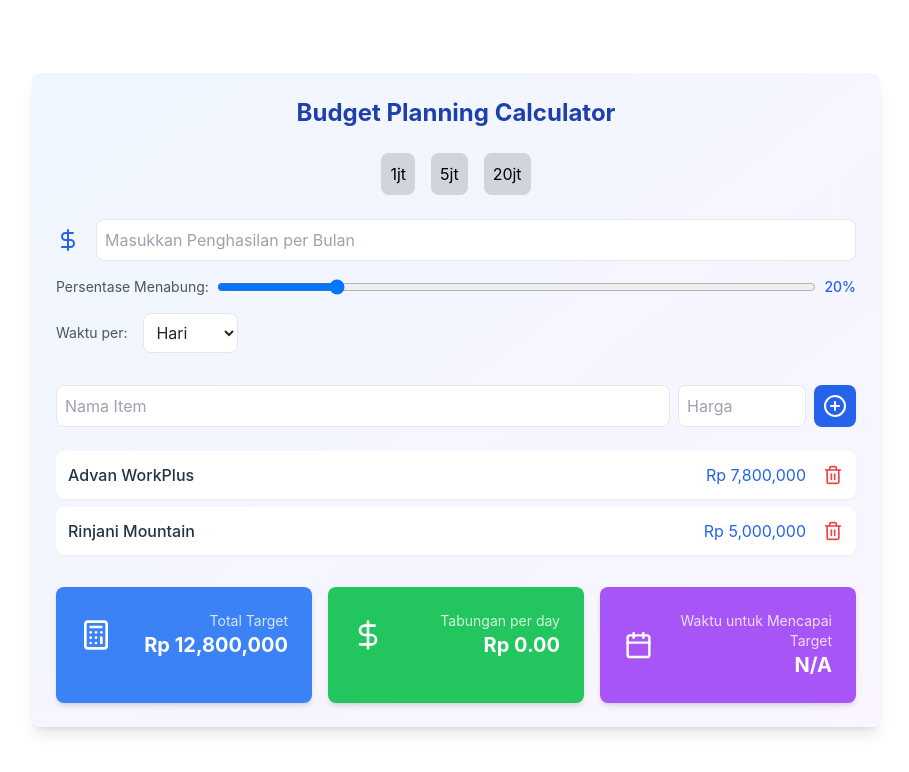
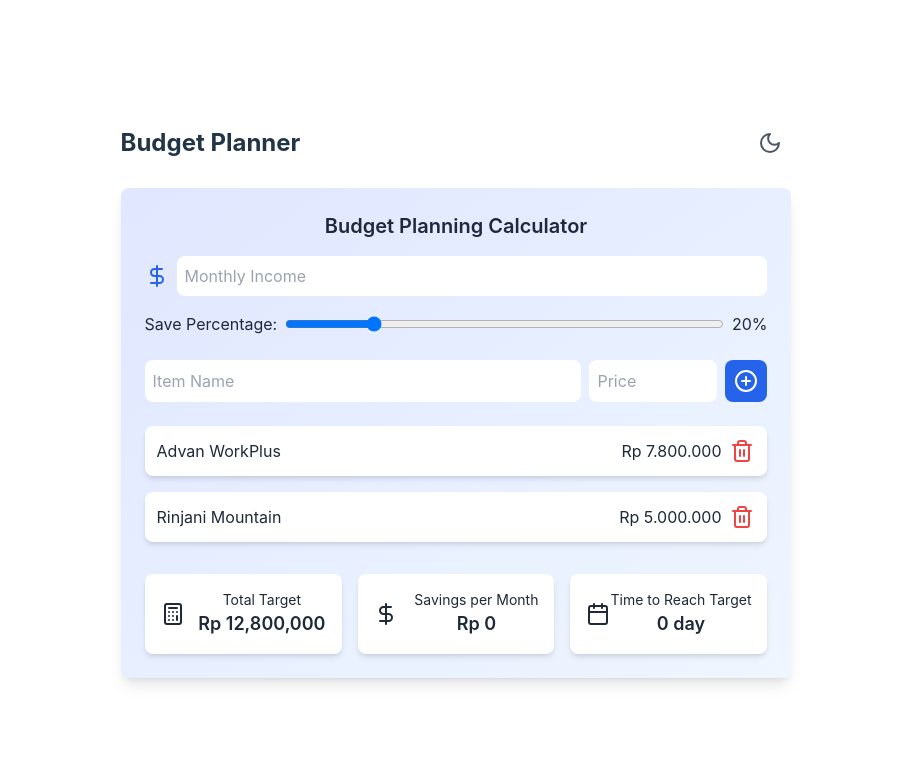
Before and after one commit to punikun93/budget-planning, a React (Vite) app: page / in a window 1280 px wide. Shown: the top 772 px of the page, without its empty margins (184-1093 px from the left). Built offline with nearby package versions, Linux system fonts and the light colour scheme.

Commit message:
new struktur code with component summary and framer

```diff
--- a/src/App.jsx
+++ b/src/App.jsx
@@ -5,12 +5,22 @@ import {
   Calculator,
   DollarSign,
   Calendar,
+  Wallet,
+  Sun,
+  Moon,
 } from "lucide-react";
+import { motion } from "framer-motion";
 import "./App.css";
-import "./index.css"; // Ensure CSS is imported here
+import "./index.css";
 
 const App = () => {
-  // Load initial state from localStorage or set default values
+  const [darkMode, setDarkMode] = useState(false);
+  const toggleDarkMode = () => setDarkMode(!darkMode);
+
+  useEffect(() => {
+    document.body.classList.toggle("dark", darkMode);
+  }, [darkMode]);
+
   const storedItems = JSON.parse(localStorage.getItem("items")) || [
     { id: 1, name: "Advan WorkPlus", price: 7800000 },
     { id: 2, name: "Rinjani Mountain", price: 5000000 },
@@ -18,6 +28,7 @@ const App = () => {
   const storedIncome = localStorage.getItem("income") || "";
   const storedSavingPercentage = localStorage.getItem("savingPercentage") || 20;
   const storedTimeUnit = localStorage.getItem("timeUnit") || "day";
+  const storedWallet = localStorage.getItem("wallet") || 1000000;
 
   const [items, setItems] = useState(storedItems);
   const [newItem, setNewItem] = useState({ name: "", price: "" });
@@ -26,14 +37,15 @@ const App = () => {
     storedSavingPercentage
   );
   const [timeUnit, setTimeUnit] = useState(storedTimeUnit);
+  const [wallet, setWallet] = useState(storedWallet);
 
-  // Save data to localStorage whenever state changes
   useEffect(() => {
     localStorage.setItem("items", JSON.stringify(items));
     localStorage.setItem("income", income);
     localStorage.setItem("savingPercentage", savingPercentage);
     localStorage.setItem("timeUnit", timeUnit);
-  }, [items, income, savingPercentage, timeUnit]);
+    localStorage.setItem("wallet", wallet);
+  }, [items, income, savingPercentage, timeUnit, wallet]);
 
   const addItem = () => {
     if (newItem.name && newItem.price) {
@@ -47,82 +59,57 @@ const App = () => {
   };
 
   const totalTarget = items.reduce((sum, item) => sum + Number(item.price), 0);
-
-  // Adjust daily saving based on selected time unit (Day, Week, Month, Year)
-  let savingsPerUnit;
-  if (timeUnit === "day") {
-    savingsPerUnit = income
-      ? (Number(income) * (savingPercentage / 100)) / 30
-      : 0;
-  } else if (timeUnit === "week") {
-    savingsPerUnit = income
-      ? (Number(income) * (savingPercentage / 100)) / 4
-      : 0; // 4 weeks in a month
-  } else if (timeUnit === "month") {
-    savingsPerUnit = income ? Number(income) * (savingPercentage / 100) : 0;
-  } else if (timeUnit === "year") {
-    savingsPerUnit = income
-      ? Number(income) * (savingPercentage / 100) * 12
-      : 0;
-  }
-
-  // Calculate how much time it takes to reach the total target based on the selected unit
-  let timeToTarget = 0;
-  if (savingsPerUnit > 0) {
-    if (timeUnit === "day") {
-      timeToTarget = Math.ceil(totalTarget / savingsPerUnit);
-    } else if (timeUnit === "week") {
-      timeToTarget = Math.ceil(totalTarget / savingsPerUnit);
-    } else if (timeUnit === "month") {
-      timeToTarget = Math.ceil(totalTarget / savingsPerUnit);
-    } else if (timeUnit === "year") {
-      timeToTarget = Math.ceil(totalTarget / savingsPerUnit);
-    }
-  }
+  const monthlySaving = income ? Number(income) * (savingPercentage / 100) : 0;
+  const savingsPerUnit =
+    timeUnit === "day"
+      ? monthlySaving / 30
+      : timeUnit === "week"
+      ? monthlySaving / 4
+      : timeUnit === "month"
+      ? monthlySaving
+      : monthlySaving * 12;
+  const timeToTarget =
+    savingsPerUnit > 0 ? Math.ceil(totalTarget / savingsPerUnit) : 0;
 
   return (
-    <div className="max-w-4xl mx-auto p-6 space-y-6">
-      <div className="bg-gradient-to-br from-blue-50 to-purple-50 p-6 rounded-lg shadow-lg">
-        <h2 className="text-2xl font-bold text-center text-blue-800 mb-6">
+    <div
+      className={`app-container ${
+        darkMode ? "dark" : "light"
+      } max-w-4xl mx-auto p-6`}
+    >
+      <header className="flex justify-between items-center">
+        <h1 className="text-2xl font-bold">Budget Planner</h1>
+        <button onClick={toggleDarkMode} className="p-2 bg-transparent">
+          {darkMode ? (
+            <Sun className="text-yellow-400" />
+          ) : (
+            <Moon className="text-gray-600" />
+          )}
+        </button>
+      </header>
+
+      <div className="flex flex-col md:flex-row mt-6 gap-4">
+        {/* Main Section */}
+        <div className="main-section p-6 rounded-lg shadow-lg bg-gradient-to-br from-indigo-100 to-blue-50 dark:from-gray-700 dark:to-gray-800 text-gray-800 dark:text-gray-200">
+          <h2 className="text-xl font-semibold text-center mb-4">
             Budget Planning Calculator
           </h2>
 
-        {/* Example Income Buttons */}
-        <div className="flex gap-4 mb-6 justify-center">
-          <button
-            onClick={() => setIncome(1000000)}
-            className="p-2 bg-gray-300 rounded-lg hover:bg-gray-400 text-black transition-colors"
-          >
-            1jt
-          </button>
-          <button
-            onClick={() => setIncome(5000000)}
-            className="p-2 bg-gray-300 rounded-lg hover:bg-gray-400 text-black transition-colors"
-          >
-            5jt
-          </button>
-          <button
-            onClick={() => setIncome(20000000)}
-            className="p-2 bg-gray-300 rounded-lg hover:bg-gray-400 text-black transition-colors"
-          >
-            20jt
-          </button>
-        </div>
-
-        {/* Income Input Section */}
-        <div className="mb-8 space-y-4">
-          <div className="flex items-center gap-4">
+          {/* Income & Savings Controls */}
+          <div className="income-controls mb-6">
+            <div className="flex items-center gap-2 mb-4">
               <DollarSign className="text-blue-600" />
               <input
                 type="number"
-              placeholder="Masukkan Penghasilan per Bulan"
+                placeholder="Monthly Income"
                 value={income}
                 onChange={(e) => setIncome(e.target.value)}
-              className="flex-1 p-2 bg-white dark:text-black border rounded-lg focus:ring-2 focus:ring-blue-400 outline-none"
+                className="flex-1 p-2 rounded-lg focus:ring-2 dark:bg-gray-800 dark:text-gray-200 focus:ring-blue-400 outline-none"
               />
             </div>
+
             <div className="flex items-center gap-2">
-            <span className="text-sm text-gray-600">Persentase Menabung:</span>
+              <span>Save Percentage:</span>
               <input
                 type="range"
                 min="1"
@@ -131,122 +118,78 @@ const App = () => {
                 onChange={(e) => setSavingPercentage(e.target.value)}
                 className="flex-1"
               />
-            <span className="text-sm font-medium text-blue-600">
-              {savingPercentage}%
-            </span>
-          </div>
-
-          {/* Time Unit Select */}
-          <div className="flex items-center gap-4 mt-4">
-            <span className="text-sm text-gray-600">Waktu per:</span>
-            <select
-              value={timeUnit}
-              onChange={(e) => setTimeUnit(e.target.value)}
-              className="p-2 bg-white text-zinc-800 border rounded-lg"
-            >
-              <option value="day">Hari</option>
-              <option value="week">Minggu</option>
-              <option value="month">Bulan</option>
-              <option value="year">Tahun</option>
-            </select>
+              <span>{savingPercentage}%</span>
             </div>
           </div>
 
-        {/* Add New Item Section */}
-        <div className="flex gap-2 mb-6">
+          {/* Add Item */}
+          <div className="add-item flex gap-2 mb-6">
             <input
               type="text"
-            placeholder="Nama Item"
+              placeholder="Item Name"
               value={newItem.name}
               onChange={(e) => setNewItem({ ...newItem, name: e.target.value })}
-            className="bg-white text-black flex-1 p-2 border rounded-lg"
+              className="flex-1 p-2 rounded-lg dark:bg-gray-800 dark:text-gray-200"
             />
             <input
               type="number"
-            placeholder="Harga"
+              placeholder="Price"
               value={newItem.price}
-            onChange={(e) => setNewItem({ ...newItem, price: e.target.value })}
-            className="bg-white text-black w-32 p-2 border rounded-lg"
+              onChange={(e) =>
+                setNewItem({ ...newItem, price: e.target.value })
+              }
+              className="w-32 p-2 rounded-lg dark:bg-gray-800 dark:text-gray-200"
             />
+            <motion.button
+              onClick={addItem}
+              whileHover={{ scale: 1.1 }}
+              whileTap={{ scale: 0.9 }}
+              className="p-2 bg-blue-600 text-white rounded-lg"
+            >
+              <PlusCircle />
+            </motion.button>
+          </div>
+
+          {/* Item List */}
+          <div className="item-list space-y-4">
+            {items.map((item) => (
+              <motion.div
+                key={item.id}
+                className="p-3 flex justify-between items-center bg-white dark:bg-gray-800 rounded-lg shadow-md"
+                initial={{ opacity: 0, y: 10 }}
+                animate={{ opacity: 1, y: 0 }}
+              >
+                <span>{item.name}</span>
+                <div className="flex items-center gap-2">
+                  <span>Rp {Number(item.price).toLocaleString("id-ID")}</span>
                   <button
-            onClick={addItem}
-            className="p-2 text-white bg-blue-600 rounded-lg hover:bg-blue-700 transition-colors"
+                    onClick={() => removeItem(item.id)}
+                    className="text-red-500"
                   >
-            <PlusCircle className="w-6 h-6" />
+                    <Trash2 />
                   </button>
                 </div>
-
-        {/* Items List */}
-        <div className="space-y-2 mb-8">
-          {items.map((item) => (
-            <div
-              key={item.id}
-              className="flex items-center justify-between p-3 bg-white dark:text-black rounded-lg shadow-sm"
-            >
-              <span className="font-medium">{item.name}</span>
-              <div className="flex items-center gap-4">
-                <span className="text-blue-600">
-                  Rp {Number(item.price).toLocaleString()}
-                </span>
-                <button
-                  onClick={() => removeItem(item.id)}
-                  className="text-red-500 hover:text-red-700"
-                >
-                  <Trash2 className="w-5 h-5" />
-                </button>
-              </div>
-            </div>
+              </motion.div>
             ))}
           </div>
 
-        {/* Summary Cards */}
-        <div className="grid grid-cols-1 md:grid-cols-3 gap-4">
-          <div className="bg-blue-500 text-white p-6 rounded-lg shadow-md">
-            <div className="flex items-center justify-between">
-              <Calculator className="w-8 h-8" />
-              <div className="text-right">
-                <p className="text-sm opacity-80">Total Target</p>
-                <p className="text-xl font-bold">
-                  Rp {totalTarget.toLocaleString()}
-                </p>
-              </div>
-            </div>
-          </div>
-
-          <div className="bg-green-500 text-white p-6 rounded-lg shadow-md">
-            <div className="flex items-center justify-between">
-              <DollarSign className="w-8 h-8" />
-              <div className="text-right">
-                <p className="text-sm opacity-80">Tabungan per {timeUnit}</p>
-                <p className="text-xl font-bold">
-                  Rp {savingsPerUnit.toFixed(2)}
-                </p>
-              </div>
-            </div>
-          </div>
-
-          <div className="bg-purple-500 text-white p-6 rounded-lg shadow-md">
-            <div className="flex items-center justify-between">
-              <Calendar className="w-8 h-8" />
-              <div className="text-right">
-                <p className="text-sm opacity-80">
-                  Waktu untuk Mencapai Target
-                </p>
-                <p className="text-xl font-bold">
-                  {timeToTarget > 0
-                    ? `${timeToTarget} ${
-                        timeUnit === "day"
-                          ? "hari"
-                          : timeUnit === "week"
-                          ? "minggu"
-                          : timeUnit === "month"
-                          ? "bulan"
-                          : "tahun"
-                      }`
-                    : "N/A"}
-                </p>
-              </div>
-            </div>
+          {/* Summary */}
+          <div className="summary mt-8 grid grid-cols-1 sm:grid-cols-3 gap-4">
+            <SummaryCard
+              title="Total Target"
+              value={`Rp ${totalTarget.toLocaleString()}`}
+              icon={<Calculator />}
+            />
+            <SummaryCard
+              title="Savings per Month"
+              value={`Rp ${savingsPerUnit.toLocaleString()}`}
+              icon={<DollarSign />}
+            />
+            <SummaryCard
+              title="Time to Reach Target"
+              value={`${timeToTarget} ${timeUnit}`}
+              icon={<Calendar />}
+            />
           </div>
         </div>
       </div>
@@ -254,4 +197,17 @@ const App = () => {
   );
 };
 
+const SummaryCard = ({ title, value, icon }) => (
+  <motion.div
+    className="summary-card p-4 rounded-lg shadow-md flex items-center justify-between bg-white dark:bg-gray-800"
+    whileHover={{ scale: 1.05 }}
+  >
+    {icon}
+    <div>
+      <h3 className="text-sm">{title}</h3>
+      <p className="text-lg font-semibold">{value}</p>
+    </div>
+  </motion.div>
+);
+
 export default App;
```
Lines whose indentation alone changed are shown as unchanged.
